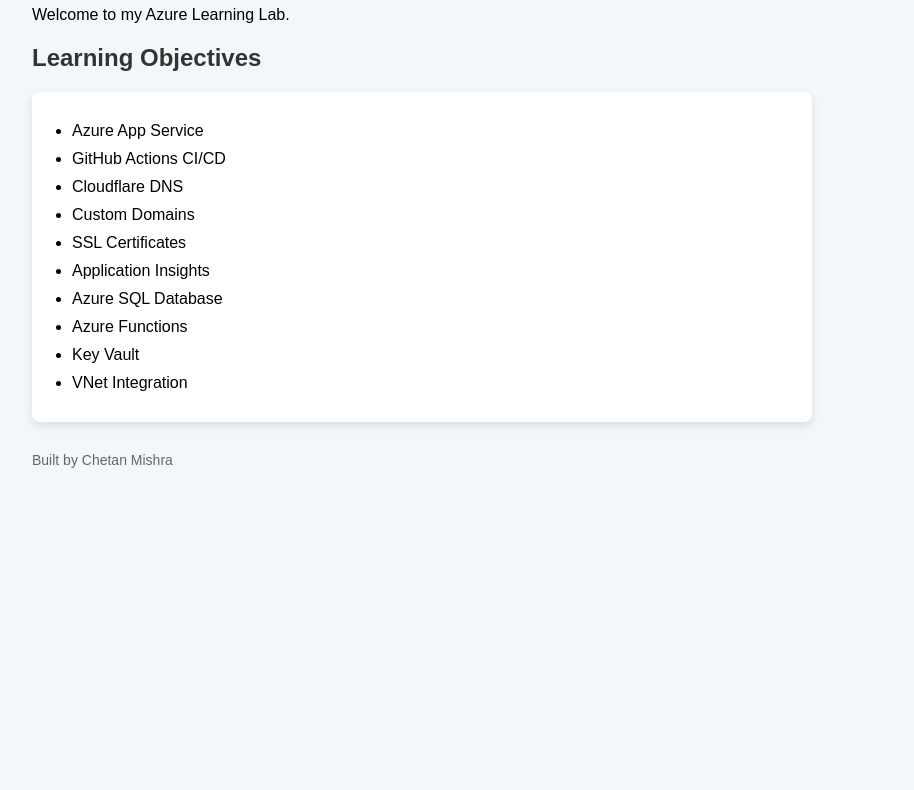
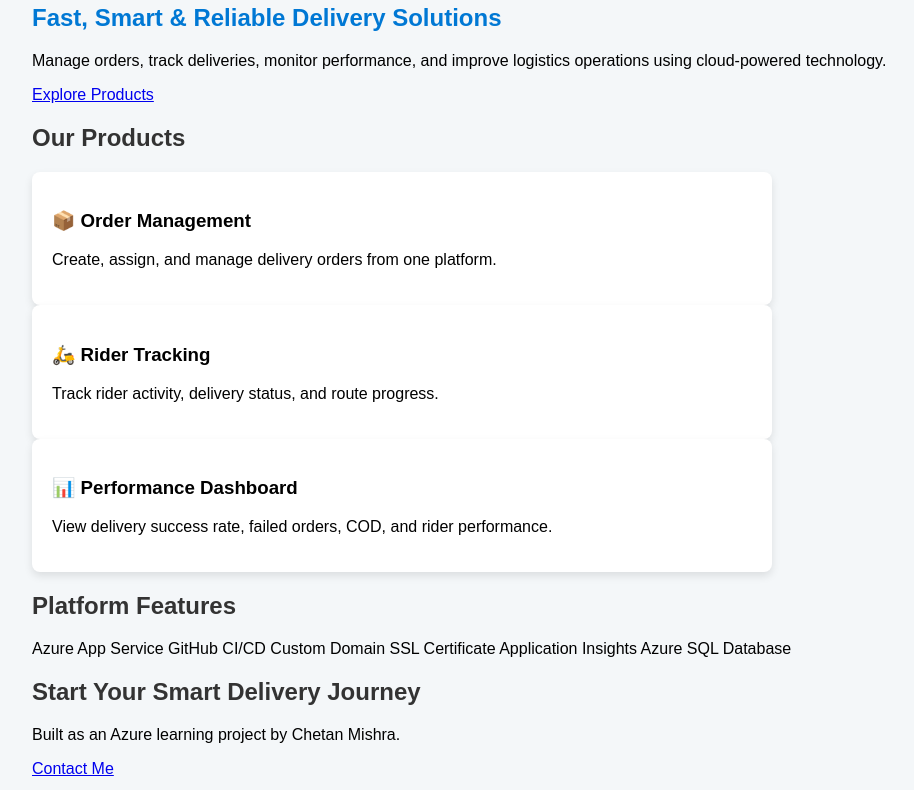
Before and after one commit to Chetan0287/SmartDeliveryPlatform, a website: page index.html in a window 1280 px wide. Shown: the part 93-883 px from the top of the page, without its empty margins (8-922 px from the left). Before the commit the page ends 800 px from the top, so only its background shows below. Drawn offline with Linux system fonts and the light colour scheme.

Commit message:
Update index.html

```diff
--- a/index.html
+++ b/index.html
@@ -6,27 +6,64 @@
     <link rel="stylesheet" href="styles.css">
 </head>
 <body>
-    <h1>🚚 Smart Delivery Platform</h1>
 
-    <p>Welcome to my Azure Learning Lab.</p>
+    <header class="navbar">
+        <div class="logo">🚚 SmartDelivery</div>
+        <nav>
+            <a href="#">Home</a>
+            <a href="#products">Products</a>
+            <a href="#features">Features</a>
+            <a href="#contact">Contact</a>
+        </nav>
+    </header>
 
-    <h2>Learning Objectives</h2>
+    <section class="hero">
+        <div>
+            <h1>Fast, Smart & Reliable Delivery Solutions</h1>
+            <p>Manage orders, track deliveries, monitor performance, and improve logistics operations using cloud-powered technology.</p>
+            <a class="btn" href="#products">Explore Products</a>
+        </div>
+    </section>
 
-    <ul>
-        <li>Azure App Service</li>
-        <li>GitHub Actions CI/CD</li>
-        <li>Cloudflare DNS</li>
-        <li>Custom Domains</li>
-        <li>SSL Certificates</li>
-        <li>Application Insights</li>
-        <li>Azure SQL Database</li>
-        <li>Azure Functions</li>
-        <li>Key Vault</li>
-        <li>VNet Integration</li>
-    </ul>
+    <section id="products" class="section">
+        <h2>Our Products</h2>
+        <div class="cards">
+            <div class="card">
+                <h3>📦 Order Management</h3>
+                <p>Create, assign, and manage delivery orders from one platform.</p>
+            </div>
+            <div class="card">
+                <h3>🛵 Rider Tracking</h3>
+                <p>Track rider activity, delivery status, and route progress.</p>
+            </div>
+            <div class="card">
+                <h3>📊 Performance Dashboard</h3>
+                <p>View delivery success rate, failed orders, COD, and rider performance.</p>
+            </div>
+        </div>
+    </section>
+
+    <section id="features" class="section light">
+        <h2>Platform Features</h2>
+        <div class="features">
+            <span>Azure App Service</span>
+            <span>GitHub CI/CD</span>
+            <span>Custom Domain</span>
+            <span>SSL Certificate</span>
+            <span>Application Insights</span>
+            <span>Azure SQL Database</span>
+        </div>
+    </section>
+
+    <section id="contact" class="section contact">
+        <h2>Start Your Smart Delivery Journey</h2>
+        <p>Built as an Azure learning project by Chetan Mishra.</p>
+        <a class="btn" href="mailto:chetan.mishra87@gmail.com">Contact Me</a>
+    </section>
 
     <footer>
-        <p>Built by Chetan Mishra</p>
+        <p>© 2026 Smart Delivery Platform. Built on Microsoft Azure.</p>
     </footer>
+
 </body>
 </html>
```
